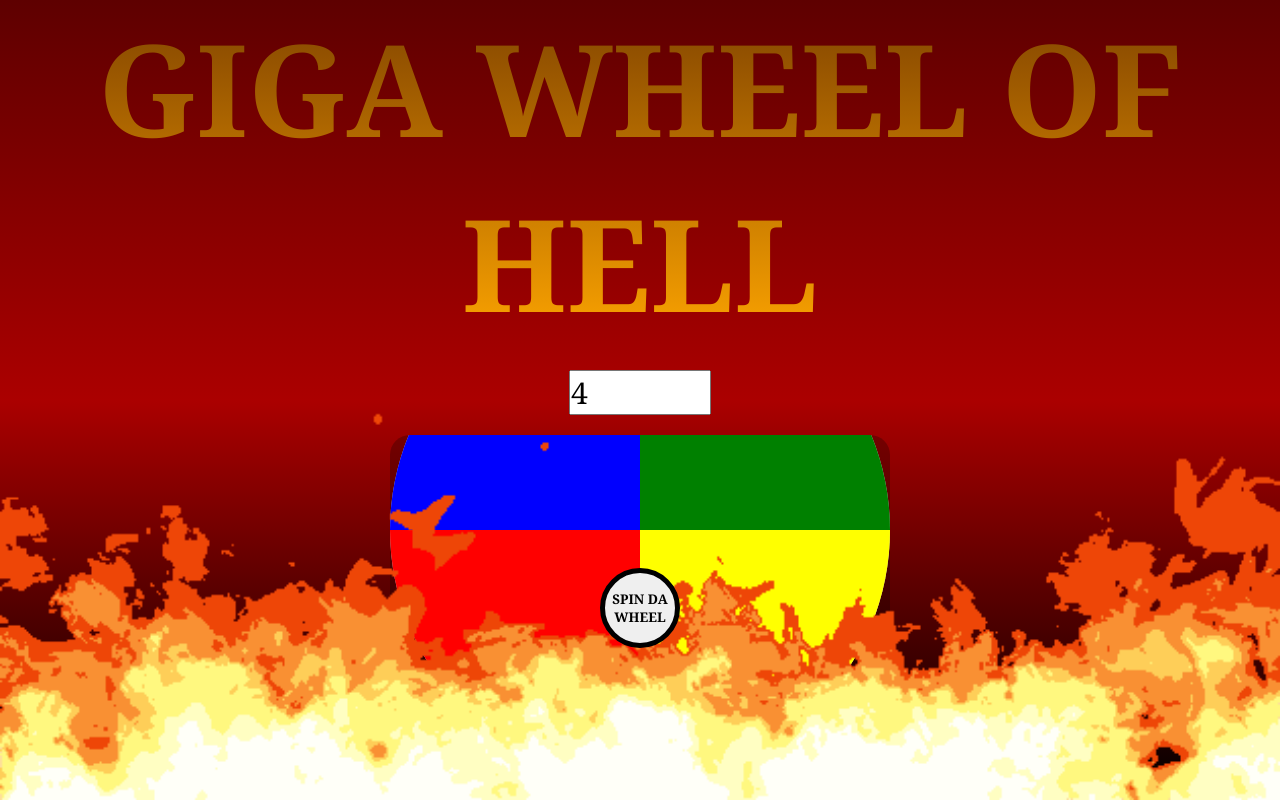
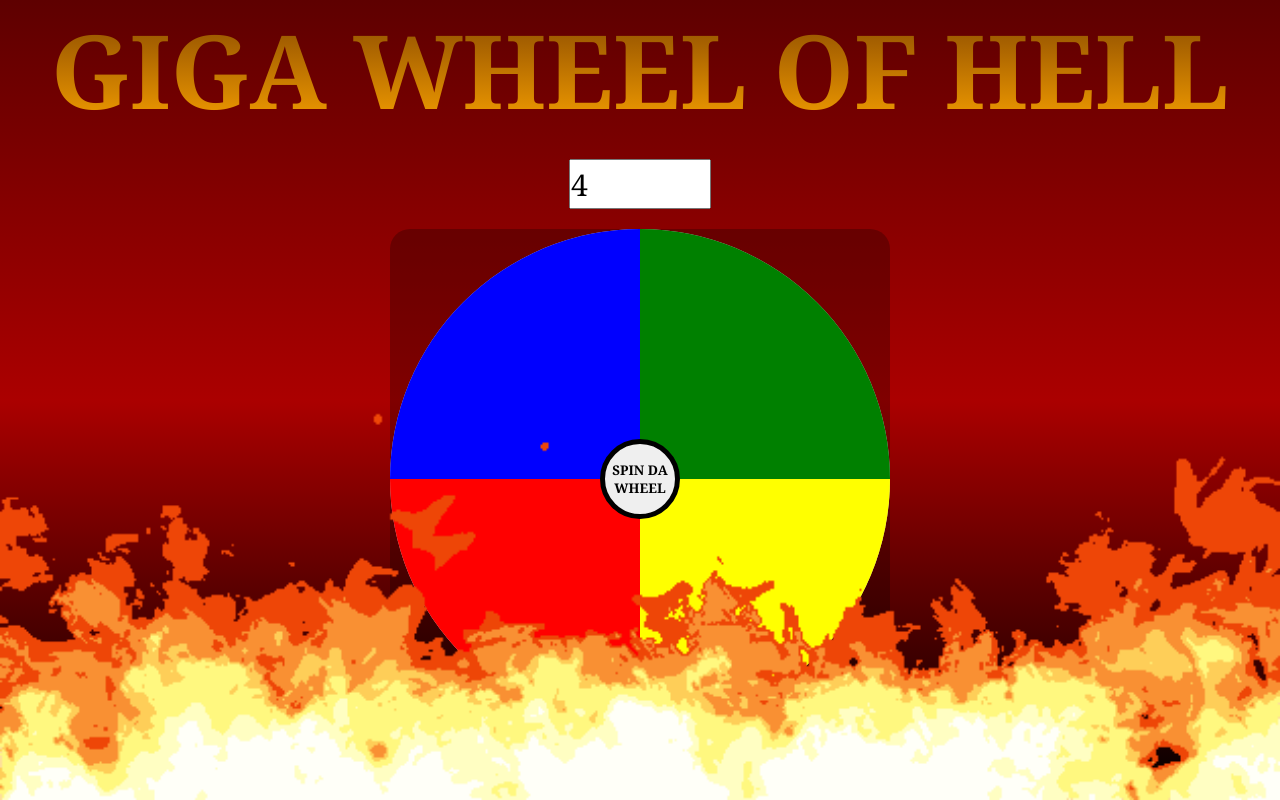
Before and after one commit to DrManfree/JS-wheel, a plain HTML site: page index.html in a window 1280 px wide. Drawn offline with Linux system fonts and the light colour scheme.

Commit message:
fixed input; font size changes

```diff
--- a/style.css
+++ b/style.css
@@ -26,7 +26,7 @@ body {
 }
 h1 {
     text-align: center;
-    font-size: 10vw;
+    font-size: 8vw;
     background: -webkit-linear-gradient(rgb(127, 66, 0), rgb(255, 166, 0));
     -webkit-background-clip: text;
     -webkit-text-fill-color: transparent;
@@ -36,6 +36,7 @@ input {
     height: 50px;
     padding: 0;
     font-size: 30px;
+    z-index: 1001;
 }
 .wrapper {
     position: relative;
```
